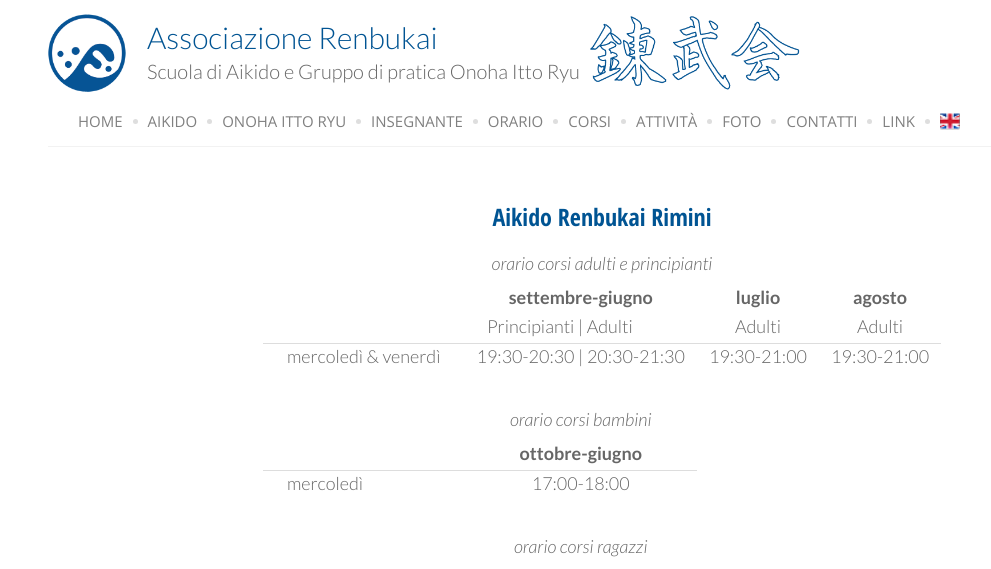
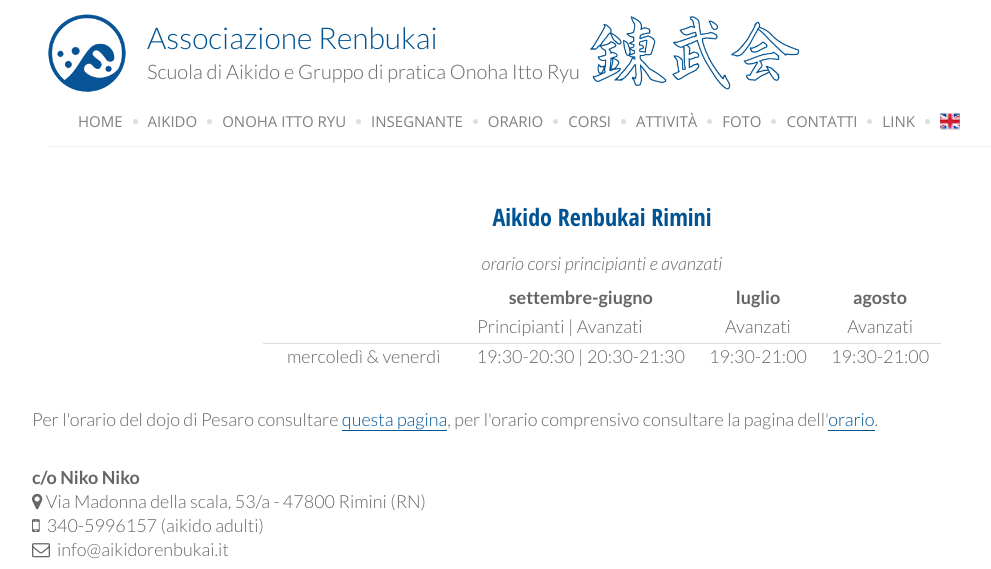
Before and after one commit to cbolk/renbukai-website, a PHP site: page /aikidorimini.php in a window 1280 px wide. Shown: the top 569 px of the page, without its empty margins (38-1029 px from the left). Run offline with PHP 8.4, Linux system fonts and the light colour scheme; some libraries are stand-ins or nearby versions.

Commit message:
Timetables dojos

```diff
--- a/aikidopesaro.php
+++ b/aikidopesaro.php
@@ -41,13 +41,13 @@
         <div class="row">
             <div class="col-xs-12">
                 <center>
-                    <p><em>orario corsi adulti e principianti</em></p>
+                    <p><em>orario corsi principianti e avanzati</em></p>
                     <div class="timet"><span>&nbsp;</span>  <span><strong>settembre-giugno</strong></span> <span><strong>luglio</strong></span> <span><strong>agosto</strong></span></div>
-                    <div class="timet"><span>&nbsp;</span>  <span class='nomobile'>Principianti | Adulti&nbsp;&nbsp;&nbsp;&nbsp;&nbsp;&nbsp;&nbsp;&nbsp;&nbsp;&nbsp;&nbsp;&nbsp;</span><span class='mobile'>Princ.&nbsp;|&nbsp;Adulti&nbsp;&nbsp;&nbsp;&nbsp;&nbsp;&nbsp;&nbsp;&nbsp;&nbsp;&nbsp;&nbsp;&nbsp;</span> <span>Adulti</span> <span>Adulti</span></div>
+                    <div class="timet"><span>&nbsp;</span>  <span class='nomobile'>Principianti | Avanzati&nbsp;&nbsp;&nbsp;&nbsp;&nbsp;&nbsp;&nbsp;&nbsp;&nbsp;&nbsp;&nbsp;&nbsp;</span><span class='mobile'>Princ.&nbsp;|&nbsp;Avan.&nbsp;&nbsp;&nbsp;&nbsp;&nbsp;&nbsp;&nbsp;&nbsp;&nbsp;&nbsp;&nbsp;&nbsp;</span> <span>Avanzati</span> <span>Avanzati</span></div>
                     <div class="timet"><span class="row day"><span class='nomobile'>marted&igrave; &amp; gioved&igrave;</span><span class='mobile'>mar&nbsp;&amp;&nbsp;gio</span></span> <span class="row">19:30-20:30 | 20:30-21:30</span> <span class="row">19:30-21:00</span> <span class="row">19:30-21:00</span></div>
                     <div class="timet"><span class="row day"><span class='nomobile'>sabato</span><span class='mobile'>sab</span></span> <span class="row">18:00-19:00 | 19:00-20:00</span> <span class="row">18:30-20:00</span> <span class="row">18:30-20:00</span></div>
                     <div class="timet"><span>&nbsp;</span><span>&nbsp;</span></div>
-                    <div class="timet"><span>&nbsp;</span><p><em>orario corsi ragazzi</em></p></div>
+                    <div class="timet"><span>&nbsp;</span><p><em>orario corsi bambini/ragazzi</em></p></div>
                     <div class="timet"><span>&nbsp;</span>  <span><strong>ottobre-giugno</strong></span></div>
                     <div class="timet"><span class="row day"><span class='nomobile'>marted&igrave; &amp; gioved&igrave;</span><span class='mobile'>mar&nbsp;&amp;&nbsp;gio</span></span> <span class="row">18:00-19:00</span> </div>
                     <div class="timet"><span>&nbsp;</span><span>&nbsp;</span></div>
--- a/aikidorimini.php
+++ b/aikidorimini.php
@@ -40,19 +40,19 @@
         <div class="row">
             <div class="col-xs-12">
                 <center>
-        		  	<p><em>orario corsi adulti e principianti</em></p>
+        		  	<p><em>orario corsi principianti e avanzati</em></p>
         		  	<div class="timet"><span>&nbsp;</span>	<span><strong>settembre-giugno</strong></span> <span><strong>luglio</strong></span> <span><strong>agosto</strong></span></div>
-        		  	<div class="timet"><span>&nbsp;</span>	<span class='nomobile'>Principianti | Adulti&nbsp;&nbsp;&nbsp;&nbsp;&nbsp;&nbsp;&nbsp;&nbsp;&nbsp;&nbsp;&nbsp;&nbsp;</span><span class='mobile'>Princ.&nbsp;|&nbsp;Adulti&nbsp;&nbsp;&nbsp;&nbsp;&nbsp;&nbsp;&nbsp;&nbsp;&nbsp;&nbsp;&nbsp;&nbsp;</span> <span>Adulti</span> <span>Adulti</span></div>
+        		  	<div class="timet"><span>&nbsp;</span>	<span class='nomobile'>Principianti | Avanzati&nbsp;&nbsp;&nbsp;&nbsp;&nbsp;&nbsp;&nbsp;&nbsp;&nbsp;&nbsp;&nbsp;&nbsp;</span><span class='mobile'>Princ.&nbsp;|&nbsp;Avan.&nbsp;&nbsp;&nbsp;&nbsp;&nbsp;&nbsp;&nbsp;&nbsp;&nbsp;&nbsp;&nbsp;&nbsp;</span> <span>Avanzati</span> <span>Avanzati</span></div>
         		  	<div class="timet"><span class="row day"><span class='nomobile'>mercoled&igrave; &amp; venerd&igrave;</span><span class='mobile'>mer&nbsp;&amp;&nbsp;ven</span></span> <span class="row">19:30-20:30 | 20:30-21:30</span> <span class="row">19:30-21:00</span> <span class="row">19:30-21:00</span></div>
                     <div class="timet"><span>&nbsp;</span><span>&nbsp;</span></div>
-                    <div class="timet"><span>&nbsp;</span><p><em>orario corsi bambini</em></p></div>
+                    <!--div class="timet"><span>&nbsp;</span><p><em>orario corsi bambini</em></p></div>
         		  	<div class="timet"><span>&nbsp;</span>	<span><strong>ottobre-giugno</strong></span></div>
         		  	<div class="timet"><span class="row day"><span class='nomobile'>mercoled&igrave;</span><span class='mobile'>mer</span></span> <span class="row">17:00-18:00</span> </div>
                     <div class="timet"><span>&nbsp;</span><span>&nbsp;</span></div>
                     <div class="timet"><span>&nbsp;</span><p><em>orario corsi ragazzi</em></p></div>
         		  	<div class="timet"><span>&nbsp;</span>	<span><strong>ottobre-giugno</strong></span></div>
         		  	<div class="timet"><span class="row day"><span class='nomobile'>mercoled&igrave; &amp; venerd&igrave;</span><span class='mobile'>mer&nbsp;&amp;&nbsp;ven</span></span> <span class="row">18:00-19:00</span> </div>
-                    <div class="timet"><span>&nbsp;</span><span>&nbsp;</span></div>
+                    <div class="timet"><span>&nbsp;</span><span>&nbsp;</span></div-->
                 </center>
 
                 <p>Per l'orario del dojo di Pesaro consultare <a href="aikidopesaro.php">questa pagina</a>, per l'orario comprensivo consultare la pagina dell'<a href="orario.php">orario</a>.</p>
@@ -60,7 +60,7 @@
                 <p><a name='mapme'></a><strong>c/o Niko Niko</strong><br/>
                 <i class="fa fa-map-marker"></i>&nbsp;<span>Via Madonna della scala, 53/a - 47800 Rimini (RN)</span><br/>
                 <i class="fa fa-mobile"></i>&nbsp;<span> 340-5996157 (aikido adulti)</span><br/>
-                <i class="fa fa-mobile"></i>&nbsp;<span> 340-3930384 (aikido bambini/ragazzi)</span><br/>
+                <!--i class="fa fa-mobile"></i>&nbsp;<span> 340-3930384 (aikido bambini/ragazzi)</span><br/-->
                 <i class="fa fa-envelope-o"></i>&nbsp;<span> info@aikidorenbukai.it</span></p>
                 <div>
     				<iframe class="nomobile" src="https://www.google.com/maps/embed?pb=!1m18!1m12!1m3!1d2866.770956148851!2d12.559866714904427!3d44.067438033564414!2m3!1f0!2f0!3f0!3m2!1i1024!2i768!4f13.1!3m3!1m2!1s0x132cc397327cec13%3A0x98578c694d5818ff!2sVia+Madonna+della+Scala%2C+53%2C+47921+Rimini+RN!5e0!3m2!1sen!2sit!4v1451165839968" width="95%" height="500" frameborder="0" style="border:0" allowfullscreen></iframe>
--- a/index.php
+++ b/index.php
@@ -67,7 +67,7 @@
 
             <p>Il responsabile didattico &egrave; il Maestro <a href="./insegnante.php">Roberto Foglietta</a>, VI dan Aikikai d'Italia e Aikikai Tokyo.</p>
 
-            <p>Presso i nostri dojo si tengono lezioni di Aikido per adulti e ragazzi, ogni <a href='./orario.php'>giorno</a>.
+            <p>Presso i nostri dojo si tengono lezioni di Aikido per adulti e ragazzi, nei giorni e nelle ore indicate <a href='./orario.php'>qua</a>.
             &Egrave; possibile iscriversi in qualsiasi periodo dell'anno.</p>
 
             <p>Se siete interessati a praticare Aikido con noi, venite a <a href='./contatti.php'>trovarci</a>.</p>
```
